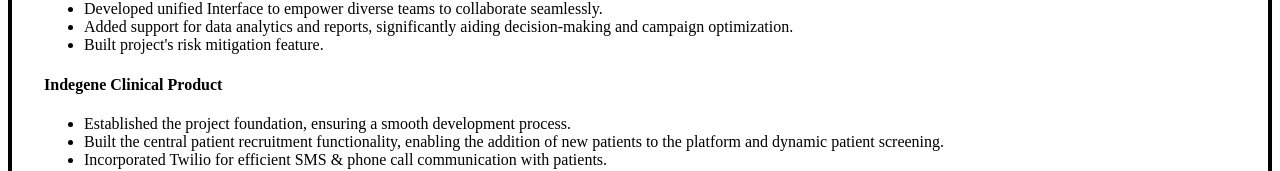
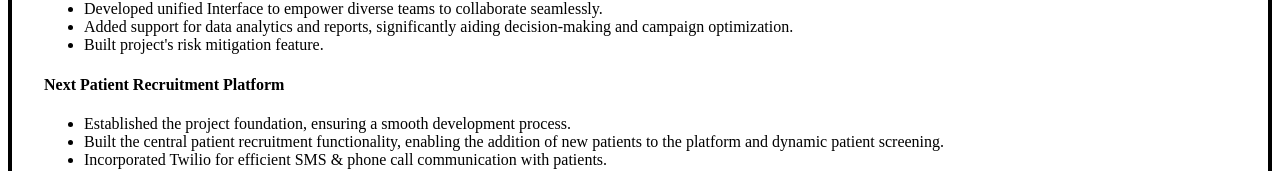
Before and after one commit to mohdasifabid/single-page-cv-html, a plain HTML site: page index.html in a window 1280 px wide. Shown: the part 479-650 px from the top of the page. Drawn offline with Linux system fonts and the light colour scheme.

Commit message:
Improve content

```diff
--- a/index.html
+++ b/index.html
@@ -73,7 +73,7 @@
         </div>
 
         <div class="project">
-          <h4>Indegene Clinical Product</h4>
+          <h4>Next Patient Recruitment Platform</h4>
           <ul>
             <li>
               Established the project foundation, ensuring a smooth development
```
